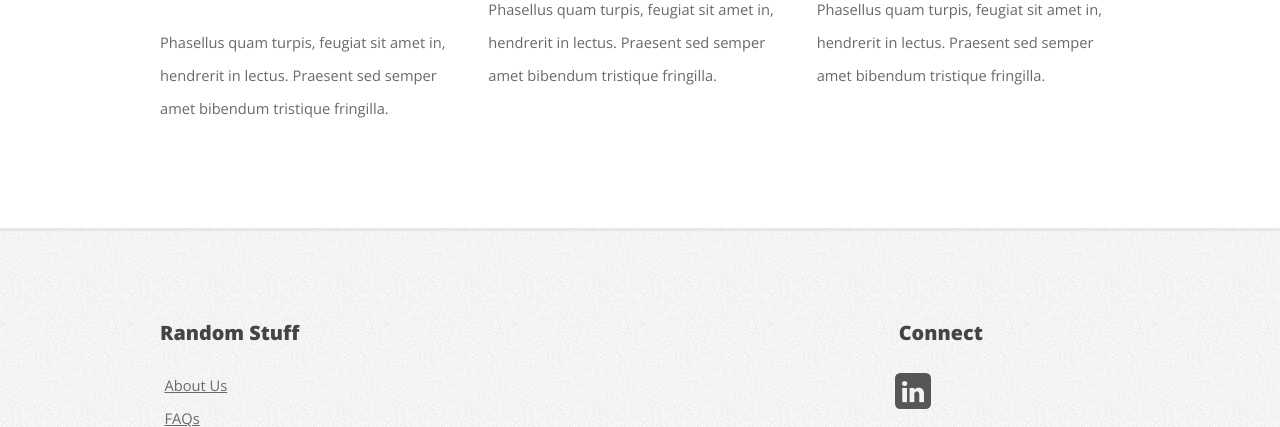
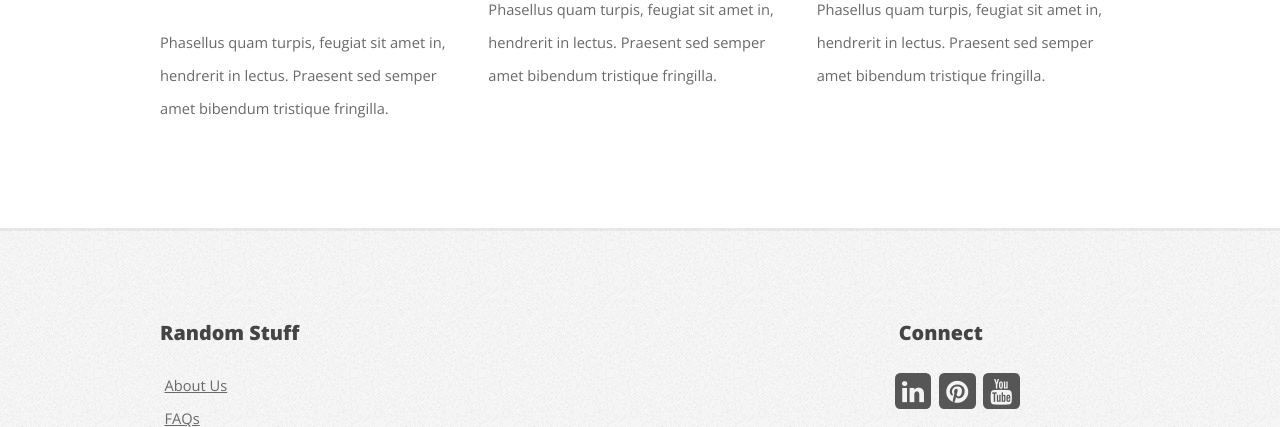
Before and after one commit to divhackgoats/divhackgoats.github.io, a plain HTML site: page categories.html in a window 1280 px wide. Shown: the part 353-780 px from the top of the page. Drawn offline with nearby package versions, Linux system fonts and the light colour scheme.

Commit message:
added social media icons to categories

```diff
--- a/categories.html
+++ b/categories.html
@@ -171,6 +171,8 @@
 										<h3>Connect</h3>
 										<ul>
 											<li><a href="#" class="icon fa-linkedin"><span class="label">Twitter</span></a></li>
+											<li><a href="#" class="icon fa-pinterest"><span class="label">Pinterest</span></a></li>
+	                                        <li><a href="#" class="icon fa-youtube"><span class="label">Youtube</span></a></li>
 											<li><div class="g-plusone"></div></li>
 										</ul>
 										<p>1234 Fictional Road<br />
```
